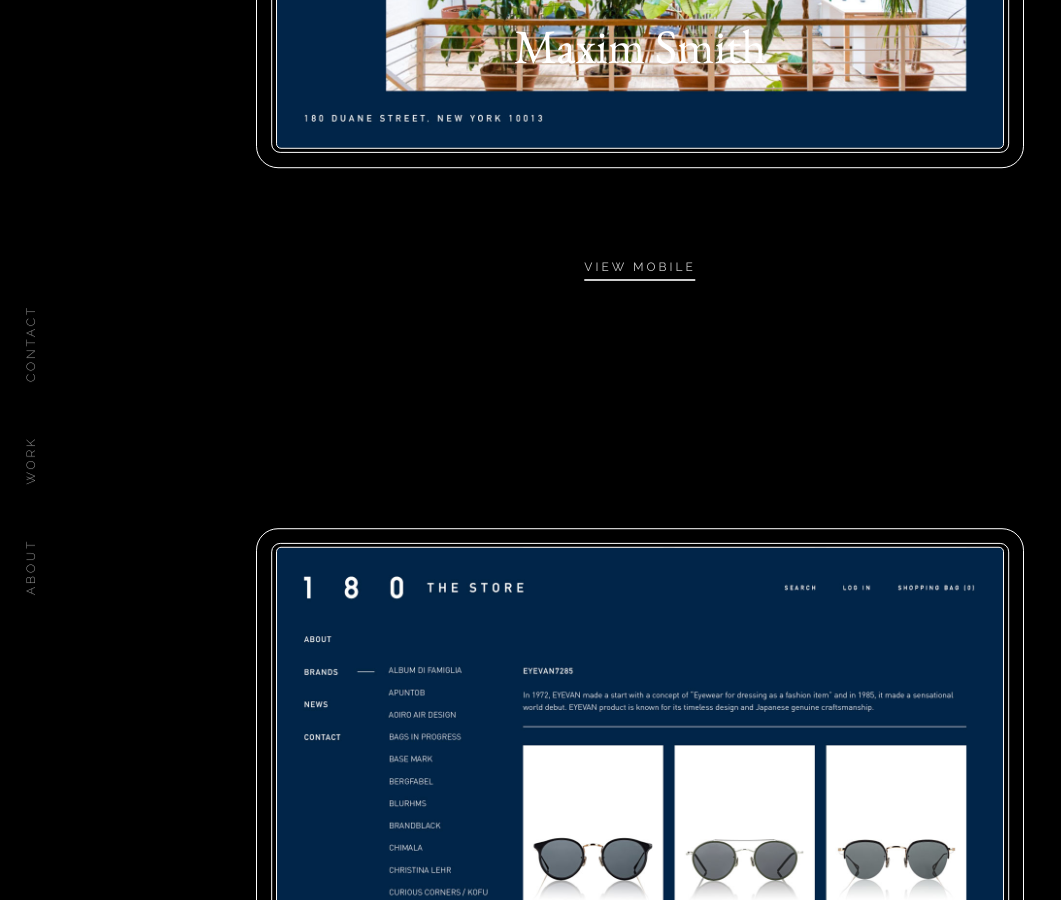
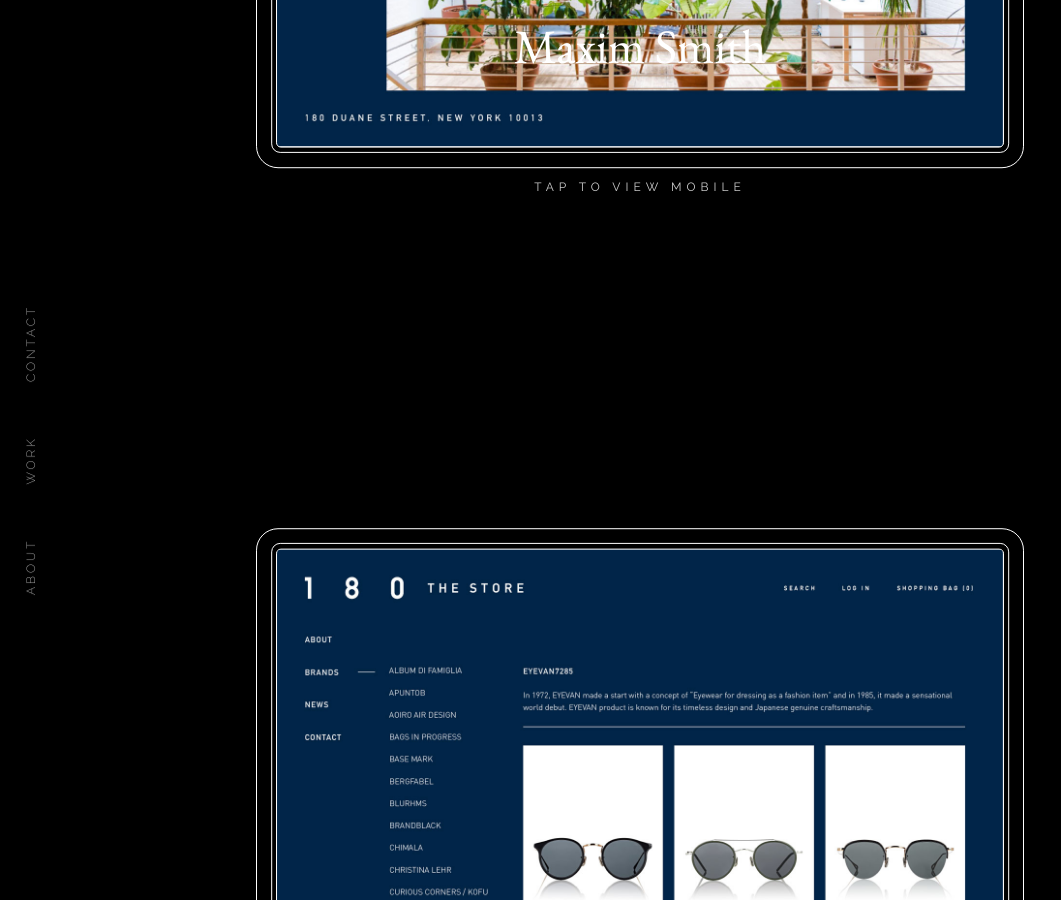
Before and after one commit to Maximsmith/Maximsmith, a Jekyll site: the page built from work/proj-2.html, in a window 1280 px wide and 900 px high, scrolled down 1971 px. Shown: the whole window, without its empty margins (0-1061 px from the left). Built offline with Jekyll 4.4.1, drawn with Linux system fonts in a browser that asks for light colours; nearby versions of some CDN libraries.

Commit message:
Update proj-2.html

```diff
--- a/work/proj-2.html
+++ b/work/proj-2.html
@@ -15,27 +15,33 @@
 			{{ project.description }}
 		</div>
 	</div>
-	<div class="work_1 ipad">
+	<div class="web_demo">
 		<div class="size_toggle">
-			<div class="work_ipad_1">
-				<div class="work_ipad_2">
-					<div class="work_ipad_3" style="background-image: url(/assets/images/work/{{project.folder}}/180_1.jpg);"></div>
-					<div class="work_ipad_4" style="background-image: url(/assets/images/work/{{project.folder}}/180_1_1.jpg);"></div>
+			<div class="border_1">
+				<div class="border_2">
+					<div class="landscape_border">
+						<img src="/assets/images/work/{{project.folder}}/180_1.jpg">
+					</div>
+					<div class="portrait_border">
+						<img src="/assets/images/work/{{project.folder}}/180_1_1.jpg">
+					</div>
 				</div>
 			</div>
 		</div>
-		<div class="toggle_btn"><span class="dsk">VIEW DESKTOP</span><span class="mob">VIEW MOBILE</span></div>
 	</div>
-	<div class="work_1 ipad">
+	<div class="web_demo">
 		<div class="size_toggle">
-			<div class="work_ipad_1_2">
-				<div class="work_ipad_2">
-					<div class="work_ipad_3" style="background-image: url(/assets/images/work/{{project.folder}}/180_2.jpg);"></div>
-					<div class="work_ipad_4" style="background-image: url(/assets/images/work/{{project.folder}}/180_2_1.jpg);"></div>
+			<div class="border_1">
+				<div class="border_2">
+					<div class="landscape_border">
+						<img src="/assets/images/work/{{project.folder}}/180_2.jpg">
+					</div>
+					<div class="portrait_border">
+						<img src="/assets/images/work/{{project.folder}}/180_2_1.jpg">
+					</div>
 				</div>
 			</div>
 		</div>
-		<div class="toggle_btn_2"><span class="dsk">VIEW DESKTOP</span><span class="mob">VIEW MOBILE</span></div>
 	</div>
 </div>
 {% endfor %}
```
